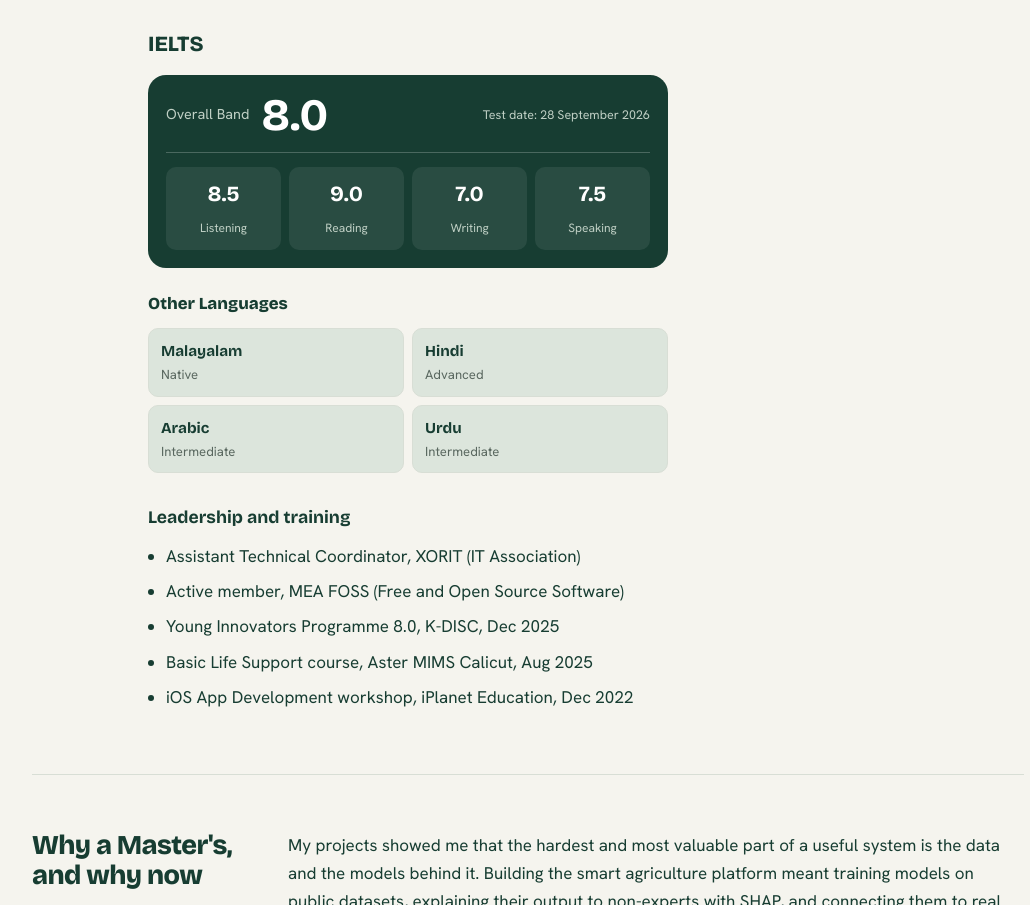
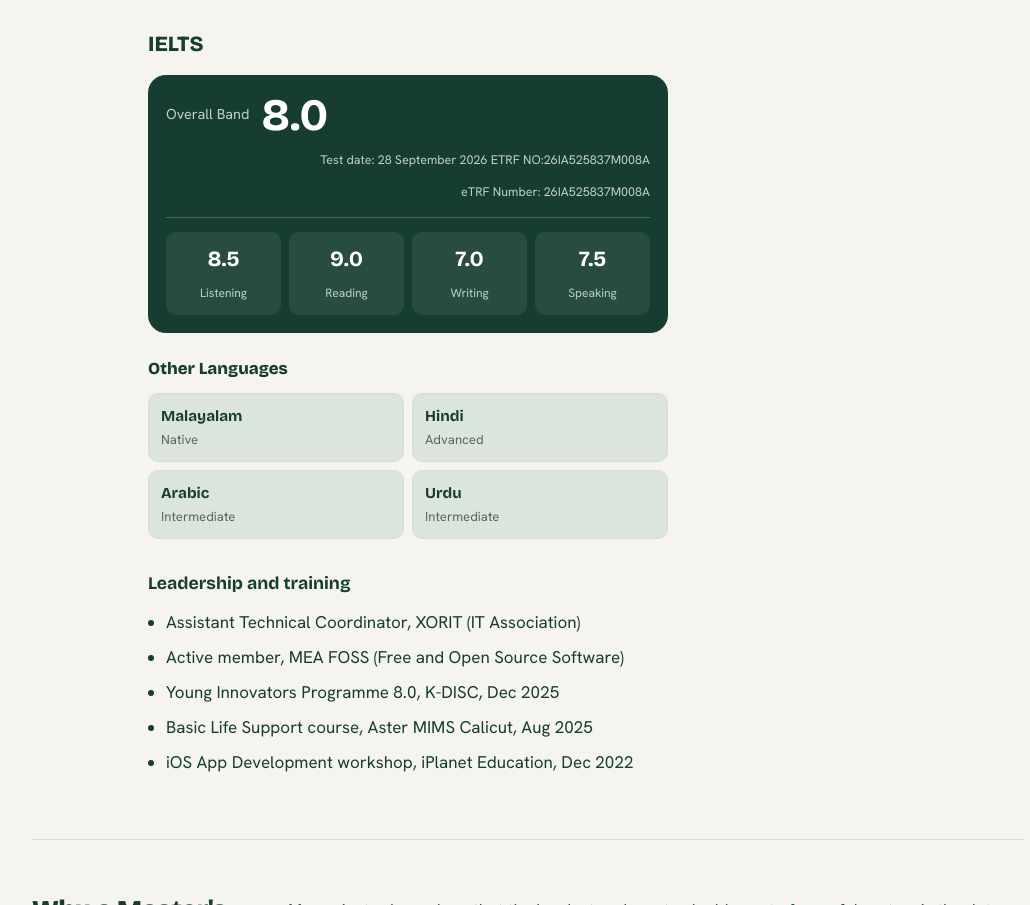
Before and after one commit to Mohammed7025/roshan-portfolio, a plain HTML site: page index (1).html in a window 1280 px wide. Shown: the part 4024-4929 px from the top of the page, without its empty margins (112-1142 px from the left). Drawn offline with nearby package versions, Linux system fonts and the light colour scheme.

Commit message:
Update index (1).html

```diff
--- a/index (1).html
+++ b/index (1).html
@@ -290,7 +290,8 @@
     <div class="language-credentials">
       <h3>IELTS</h3>
       <div class="ielts-highlight">
-        <div class="ielts-overall"><span>Overall Band</span><b>8.0</b><small>Test date: 28 September 2026</small></div>
+        <div class="ielts-overall"><span>Overall Band</span><b>8.0</b><small>Test date: 28 September 2026 ETRF NO:26IA525837M008A
+</small> <small>eTRF Number: 26IA525837M008A</small></div>
         <div class="ielts-scores">
           <div><b>8.5</b><span>Listening</span></div>
           <div><b>9.0</b><span>Reading</span></div>
```
